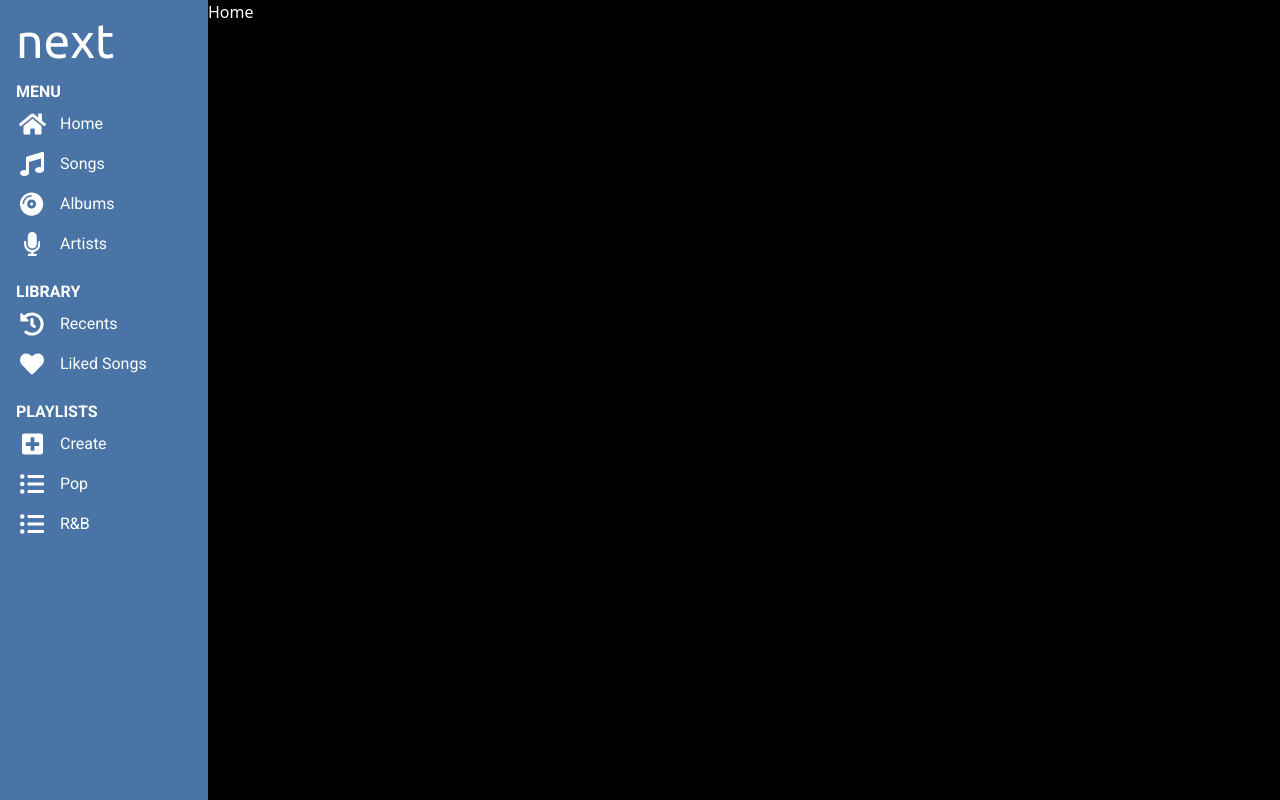
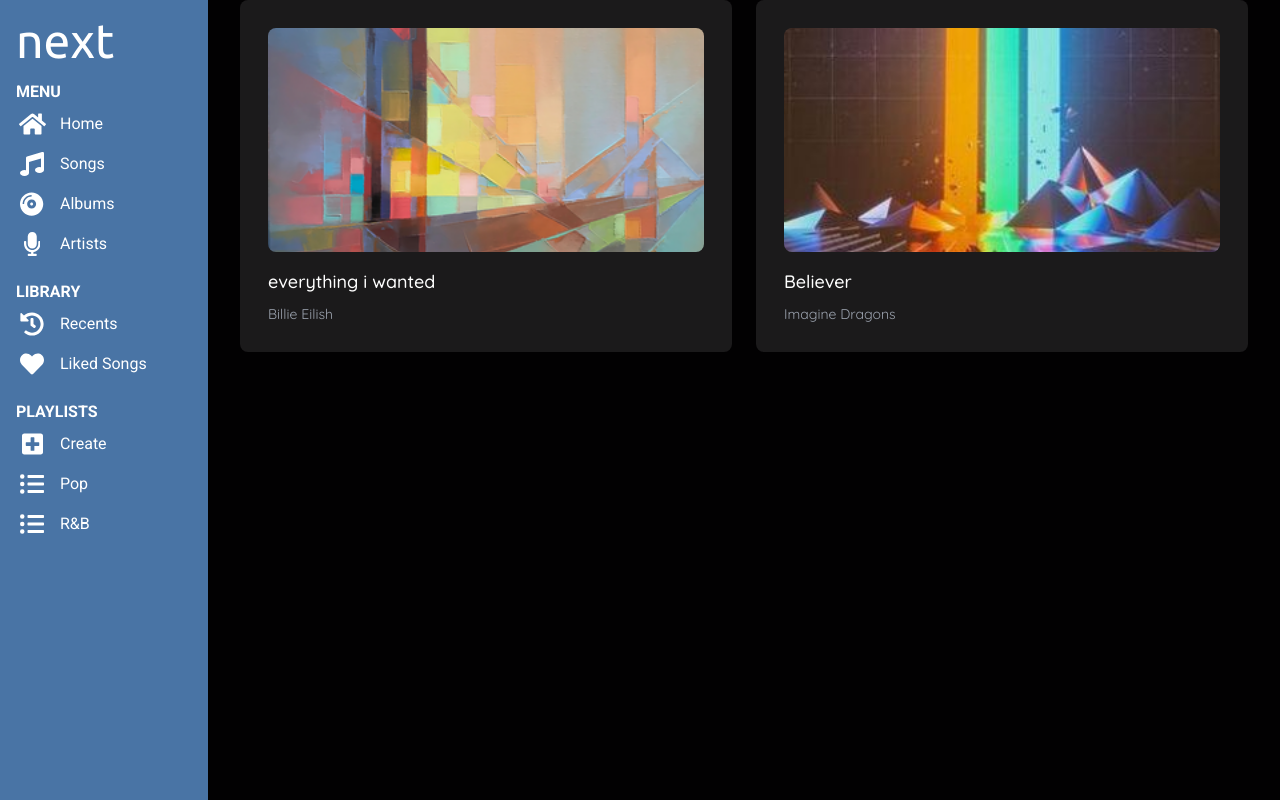
Before and after one commit to Behnam-sn/next-vue, a Vue app: page / in a window 1280 px wide. Built offline with nearby package versions, Linux system fonts and the light colour scheme.

Commit message:
add SongBanner

```diff
--- a/src/App.vue
+++ b/src/App.vue
@@ -5,7 +5,7 @@ import SideMenu from "@/components/SideMenu.vue";
 
 <template>
   <SideMenu />
-  <div class="ml-52">
+  <div class="ml-52 px-8">
     <RouterView />
   </div>
 </template>
--- /dev/null
+++ b/src/components/SongBanner.vue
@@ -0,0 +1,29 @@
+<script setup lang="ts">
+import { Song } from "@/models/song.model";
+defineProps<{
+  song: Song;
+}>();
+
+let imgPath = "/src/assets/img/";
+</script>
+
+<template>
+  <div class="bg-primary-700 p-7 rounded-lg cursor-pointer">
+    <img
+      class="object-cover h-56 w-full rounded-lg"
+      :src="imgPath + song.thumbnail"
+      alt=""
+    />
+    <div class="font-Quicksand font-medium text-lg mt-4">{{ song.title }}</div>
+    <template v-if="song.artists.length === 1">
+      <div class="font-Quicksand font-normal text-sm text-gray-400 mt-2">
+        {{ song.artists[0] }}
+      </div>
+    </template>
+    <template v-else>
+      <div v-for="(artist, index) in song.artists" :key="index">
+        {{ artist }}
+      </div>
+    </template>
+  </div>
+</template>
--- /dev/null
+++ b/src/stores/songs.ts
@@ -0,0 +1,39 @@
+import { defineStore } from "pinia";
+import { Song } from "@/models/song.model";
+
+export type State = {
+  songs: Song[];
+};
+
+export const useSongsStore = defineStore({
+  id: "songs",
+  state: () =>
+    ({
+      songs: [
+        {
+          artists: ["Billie Eilish"],
+          title: "everything i wanted",
+          album: "everything i wanted Single",
+          number: 0,
+          length: "04:05",
+          thumbnail: "a7z491lObd.png",
+          fileName: "",
+        },
+        {
+          artists: ["Imagine Dragons"],
+          title: "Believer",
+          album: "Evolve",
+          number: 3,
+          length: "03:24",
+          thumbnail: "Rnb1YYiXer.jpg",
+          fileName: "",
+        },
+      ],
+    } as State),
+  getters: {
+    randomSongs: (state: State) => {
+      state.songs.sort(() => 0.5 - Math.random()).slice(0, 2);
+    },
+  },
+  actions: {},
+});
--- a/src/views/HomeView.vue
+++ b/src/views/HomeView.vue
@@ -1,5 +1,15 @@
-<script setup lang="ts"></script>
+<script setup lang="ts">
+import { useSongsStore } from "@/stores/songs";
+import SongBanner from "@/components/SongBanner.vue";
+
+const songs = useSongsStore();
+</script>
 
 <template>
-  <main>Home</main>
+  <main>
+    <div class="grid lg:grid-cols-2 gap-6">
+      <SongBanner :song="songs.songs[0]" />
+      <SongBanner :song="songs.songs[1]" />
+    </div>
+  </main>
 </template>
--- a/tailwind.config.js
+++ b/tailwind.config.js
@@ -5,6 +5,7 @@ module.exports = {
     extend: {
       colors: {
         primary: {
+          700: "#1B1A1B",
           900: "#020102",
         },
         secondary: "#ffffff",
```
Also changed, not shown: src/models/song.model.ts (added, +9 -0 lines), src/assets/img/Rnb1YYiXer.jpg (added), src/assets/img/a7z491lObd.png (added).
